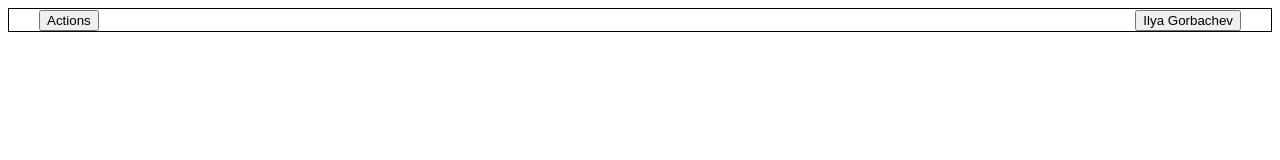
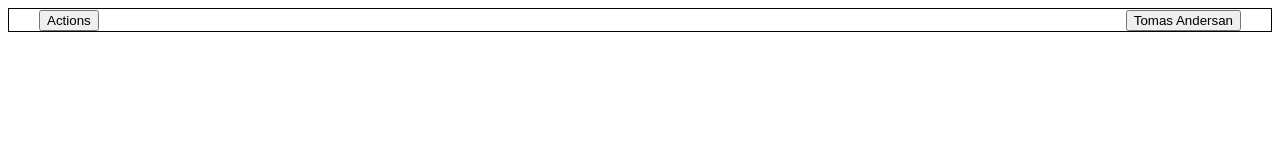
Before and after one commit to IlyaGorbachov7/react-app-classroom, a React (Create React App) app: page / in a window 1280 px wide. Shown: the top 160 px of the page. Built offline with nearby package versions, Linux system fonts and the light colour scheme.

Commit message:
fixed problem view person

```diff
--- a/src/components/MainWindow.jsx
+++ b/src/components/MainWindow.jsx
@@ -6,31 +6,50 @@ import RowTable from "./RowTable";
 
 const MainWindow = () => {
     const [items, setItemsTable] = useState([
-        {id: 5, userName: "Ilya Gorbachev", isHand: "visible"},
-        {id: 4, userName: "Tomas Andersan", isHand: "visible"},
-        {id: 3, userName: "Romigo Panamera", isHand: "visible"}
+        {id: 1, userName: "Ilya Gorbachev", isHand: true, status: "student"},
+        {id: 2, userName: "Tomas Andersan", isHand: true, status: "header"},
+        {id: 3, userName: "Romigo Panamera", isHand: true, status: "student"}
     ]);
 
+    // Current logging consumer
+    const [curUser, setCurUser] = useState(items[1])
 
-    function btnViewAction(e) {
+    // Status current logging consumer
+    const [curStatus, setCurStatus] = useState(function () {
+        if (curUser.status === "student") {
+            return "hidden"
+        } else {
+            return "visible"
+        }
+    })
+
+    /**
+     * Main handler event cliked on the button "Rise Hand up"
+     */
+    function handlerRiseHand(e) {
         e.preventDefault()
-        document.getElementById("myDropdownAction").classList.toggle("show");
+        if (curUser.isHand === true) {
+            setCurUser({...curUser, isHand: false})
+            document.getElementById("idActionHand").innerHTML = "Dawn hand"
+        } else {
+            setCurUser({...curUser, isHand: true})
+            document.getElementById("idActionHand").innerHTML = "Rise hand up"
+        }
+
+        console.log(curUser)
+        //... Code by sending request on the server
     }
 
-    function btnViewUser(e) {
+    /**
+     * Main  handler event clicked on the button "Logout"
+     */
+    function handlerLogout(e) {
         e.preventDefault()
-        document.getElementById("myDropdownUser").classList.toggle("show");
+        console.log("logout")
+
+        //... Code by sending request on the server
     }
 
-    function handlerRiseHand(e){
-        e.preventDefault()
-        console.log("handRise")
-    }
-
-    function handlerLogout(e){
-        e.preventDefault()
-        console.log("logout")
-    }
     // Close the dropdown if the user clicks outside of it
     window.onclick = function (event) {
         if (!event.target.matches('.dropbtn')) {
@@ -45,28 +64,39 @@ const MainWindow = () => {
             }
         }
     }
+
+    function btnViewAction(e) {
+        e.preventDefault()
+        document.getElementById("myDropdownAction").classList.toggle("show");
+    }
+
+    function btnViewUser(e) {
+        e.preventDefault()
+        document.getElementById("myDropdownUser").classList.toggle("show");
+    }
+
     return (
         <div>
             <div className="container">
                 <div className="dropdown-action">
                     <button onClick={btnViewAction} className="dropbtn">Actions</button>
                     <div id="myDropdownAction" className="dropdown-content"
-                        onClick={handlerRiseHand}>
-                        <div>Raise hand up</div>
+                         onClick={handlerRiseHand}>
+                        <div id="idActionHand">Raise hand up</div>
                     </div>
                 </div>
 
                 <div className="dropdown-user">
-                    <button onClick={btnViewUser} className="dropbtn">{items[0].userName}</button>
+                    <button onClick={btnViewUser} className="dropbtn">{curUser.userName}</button>
                     <div id="myDropdownUser" className="dropdown-content"
-                    onClick={handlerLogout}>
-                        <div>Logout</div>
+                         onClick={handlerLogout}>
+                        <div id="idLogout">Logout</div>
                     </div>
                 </div>
             </div>
 
             <div className="table-style">
-                {items.map(value => <RowTable item={value} key={value.id}/>)}
+                {items.map(value => <RowTable item={value} key={value.id} statusCurItem={curStatus}/>)}
             </div>
         </div>
     );
```
